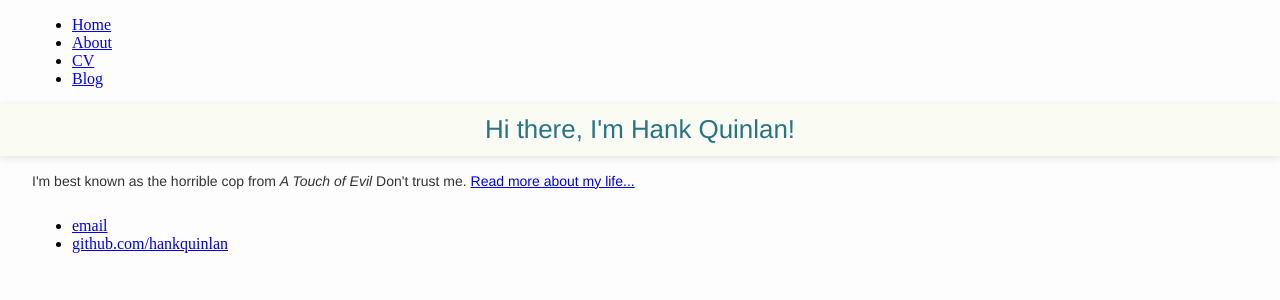
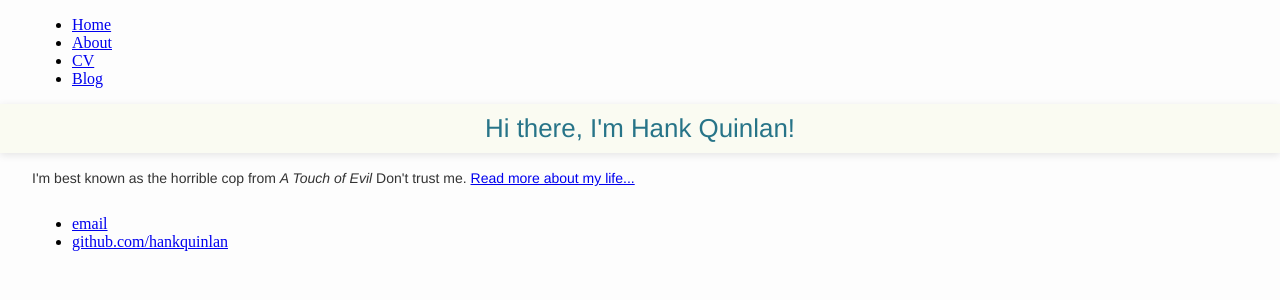
Before and after one commit to griffpatch/CPCYorkPP, a Jekyll site: the page built from index.htm, in a window 1280 px wide. Shown: the top 300 px of the page. Built offline with Jekyll 4.4.1, drawn with Linux system fonts in a browser that asks for light colours.

Commit message:
Update main.css

```diff
--- a/css/main.css
+++ b/css/main.css
@@ -19,10 +19,10 @@ h1 {
 	background-color: #fafbf2;
 	font-size: 1.85em;
 	font-weight: 300;
-	line-height: 2em;
 	text-align: center;
 	box-shadow: 0 2px 8px rgba(0,0,0,0.1);
 	color: #277488;
+	padding: 0.15em;
 }
 
 h2 {
```
